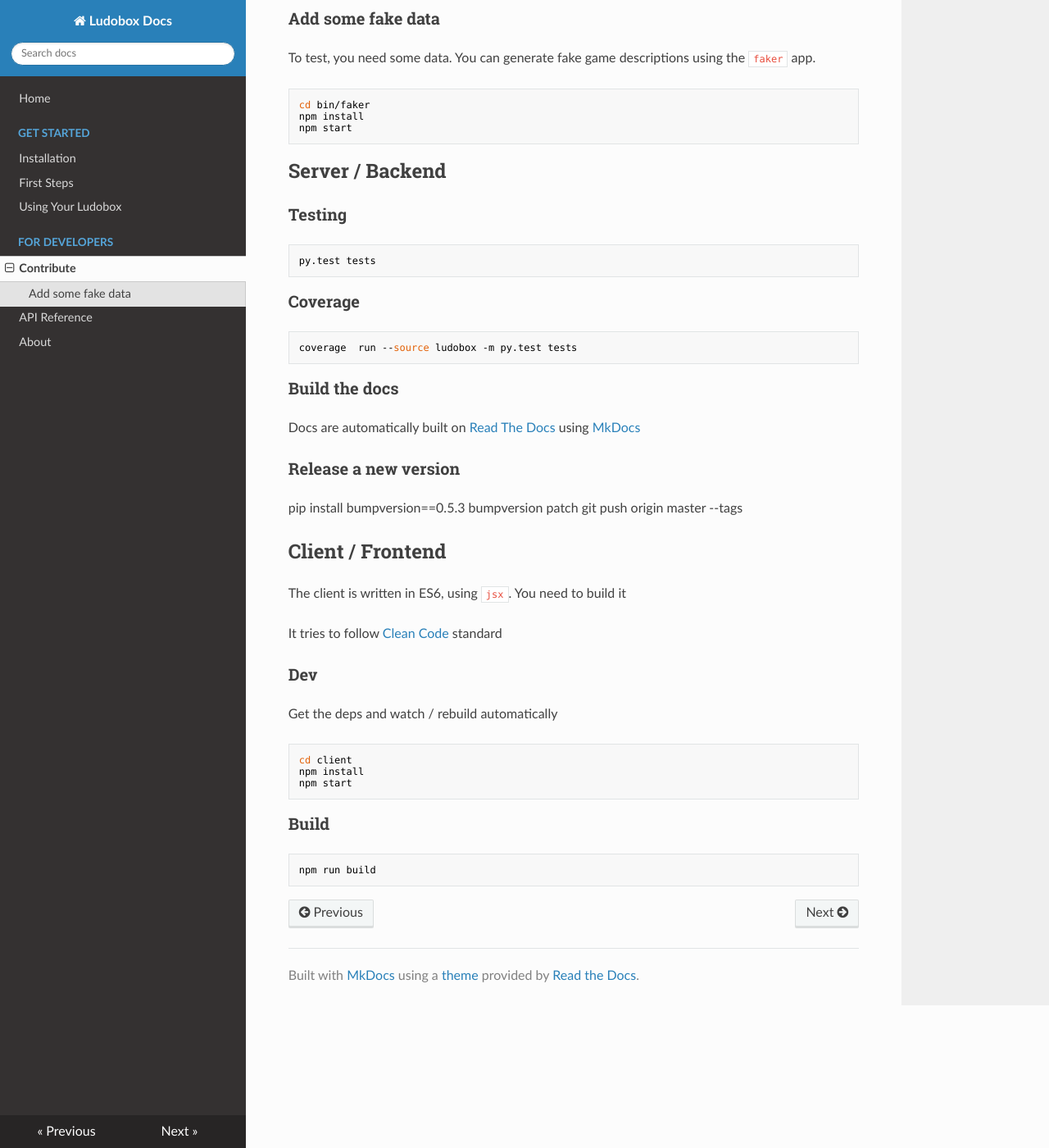
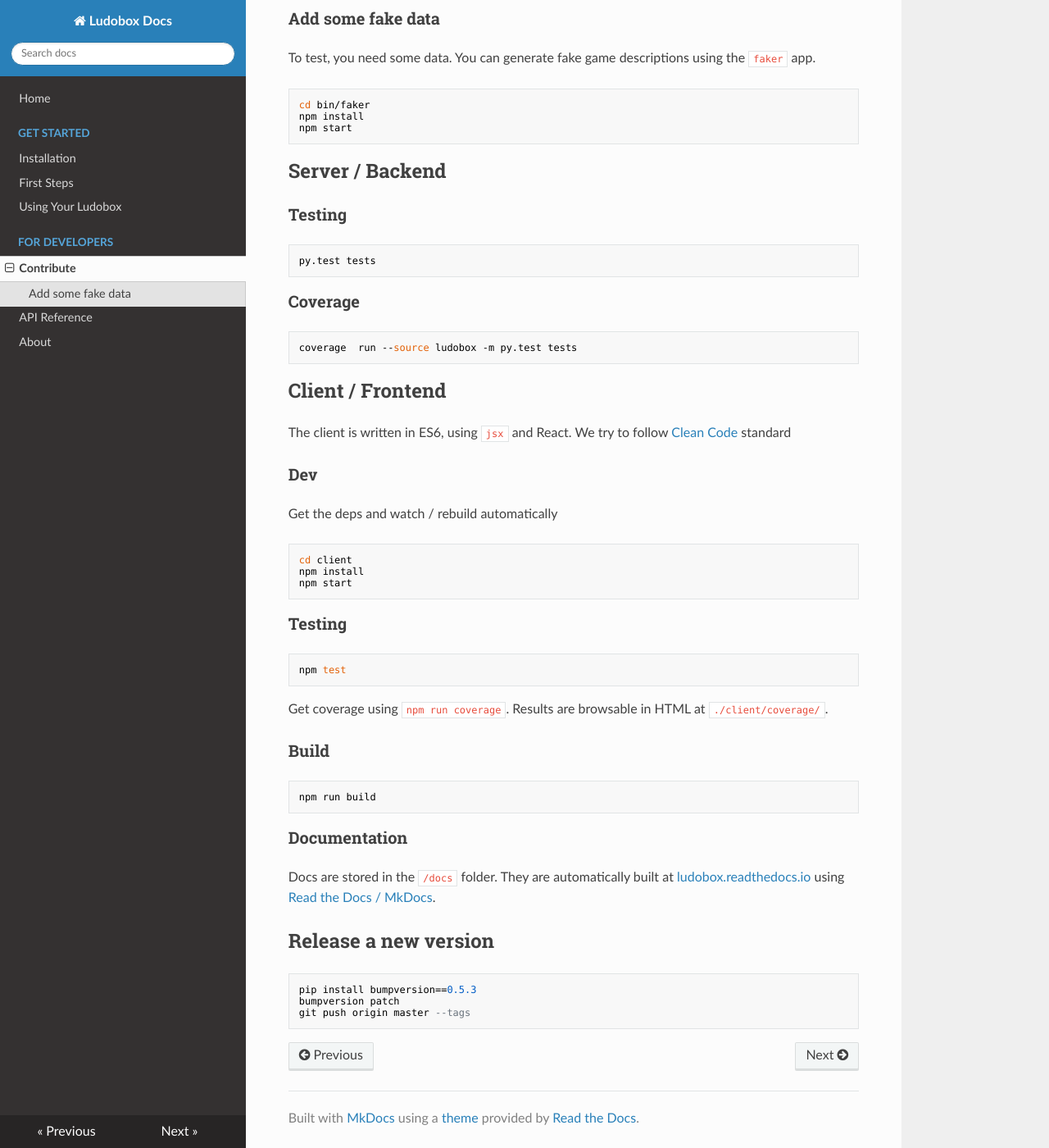
Before and after one commit to ludobox/ludobox, an MkDocs documentation site: the page built from docs/dev.md, in a window 1280 px wide and 1400 px high, scrolled down 363 px. Shown: the whole window at 82% size. Built offline with MkDocs 1.6.1, drawn with Linux system fonts in a browser that asks for light colours; nearby versions of some CDN libraries; old or Windows-style settings are respelled for this version of MkDocs.

Commit message:
add frontend testing to the docs

```diff
--- a/docs/dev.md
+++ b/docs/dev.md
@@ -28,22 +28,9 @@ To test, you need some data. You can generate fake game descriptions using the `
 
     coverage  run --source ludobox -m py.test tests
 
-### Build the docs
-
-  Docs are automatically built on [Read The Docs](http://ludobox.readthedocs.io/en/latest/) using [MkDocs](http://www.mkdocs.org/)
-
-### Release a new version
-
-  pip install bumpversion==0.5.3
-  bumpversion patch
-  git push origin master --tags
-
-
 ## Client / Frontend
 
-The client is written in ES6, using `jsx`. You need to build it
-
-It tries to follow [Clean Code](https://github.com/ryanmcdermott/clean-code-javascript) standard
+The client is written in ES6, using `jsx` and React. We try to follow [Clean Code](https://github.com/ryanmcdermott/clean-code-javascript) standard
 
 ### Dev
 
@@ -53,6 +40,23 @@ Get the deps and watch / rebuild automatically
     npm install
     npm start
 
+### Testing
+
+    npm test
+
+Get coverage using `npm run coverage`. Results are browsable in HTML at `./client/coverage/`.
+
 ### Build
 
     npm run build
+
+
+### Documentation
+
+Docs are stored in the `/docs` folder. They are automatically built at [ludobox.readthedocs.io](http://ludobox.readthedocs.io/en/latest/) using [Read the Docs / MkDocs](http://www.mkdocs.org/).
+
+## Release a new version
+
+    pip install bumpversion==0.5.3
+    bumpversion patch
+    git push origin master --tags
--- a/requirements.txt
+++ b/requirements.txt
@@ -1,6 +1,7 @@
 Jinja2>=2.8,<3.0
 python-slugify>=1.2.0,<2.0.0
 pytest>=2.8.7,<3.0.0
+mock==2.0.0
 Flask>=0.10.1,<1.0.0
 PyYAML==3.12
 requests==2.12.4
```
